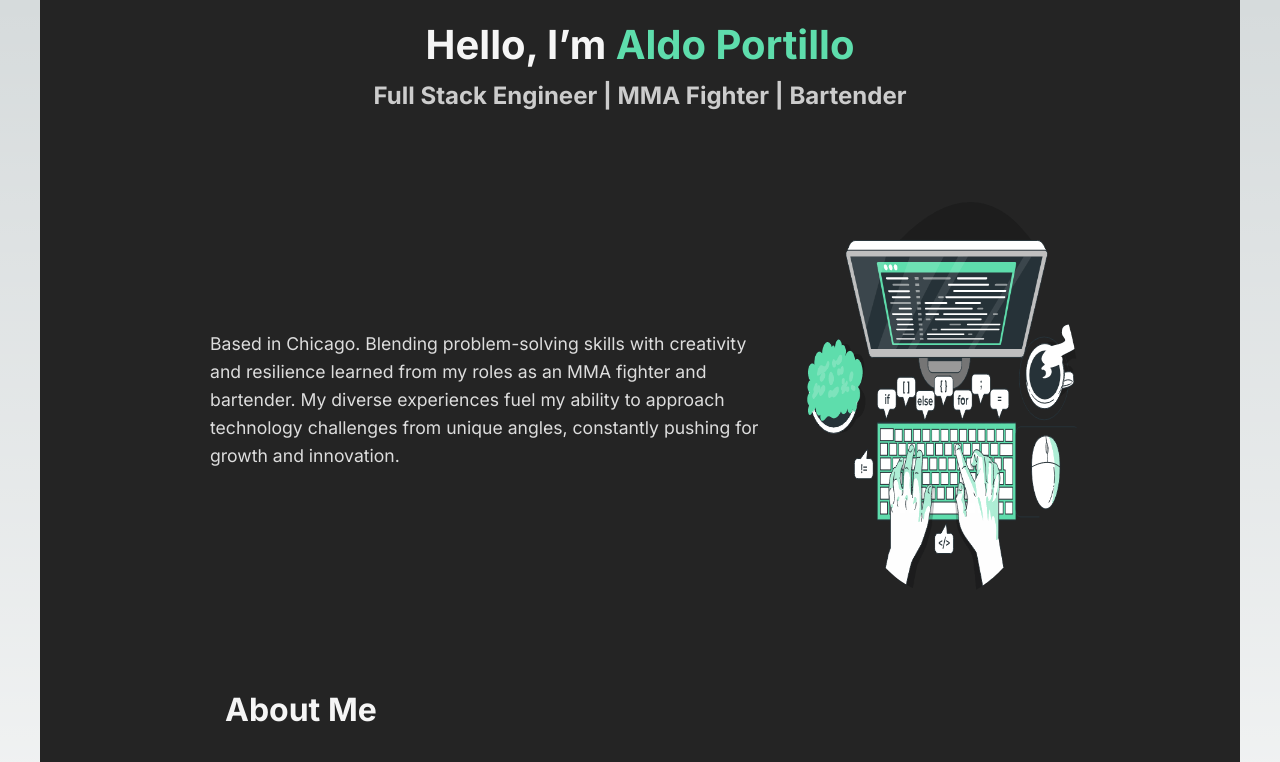
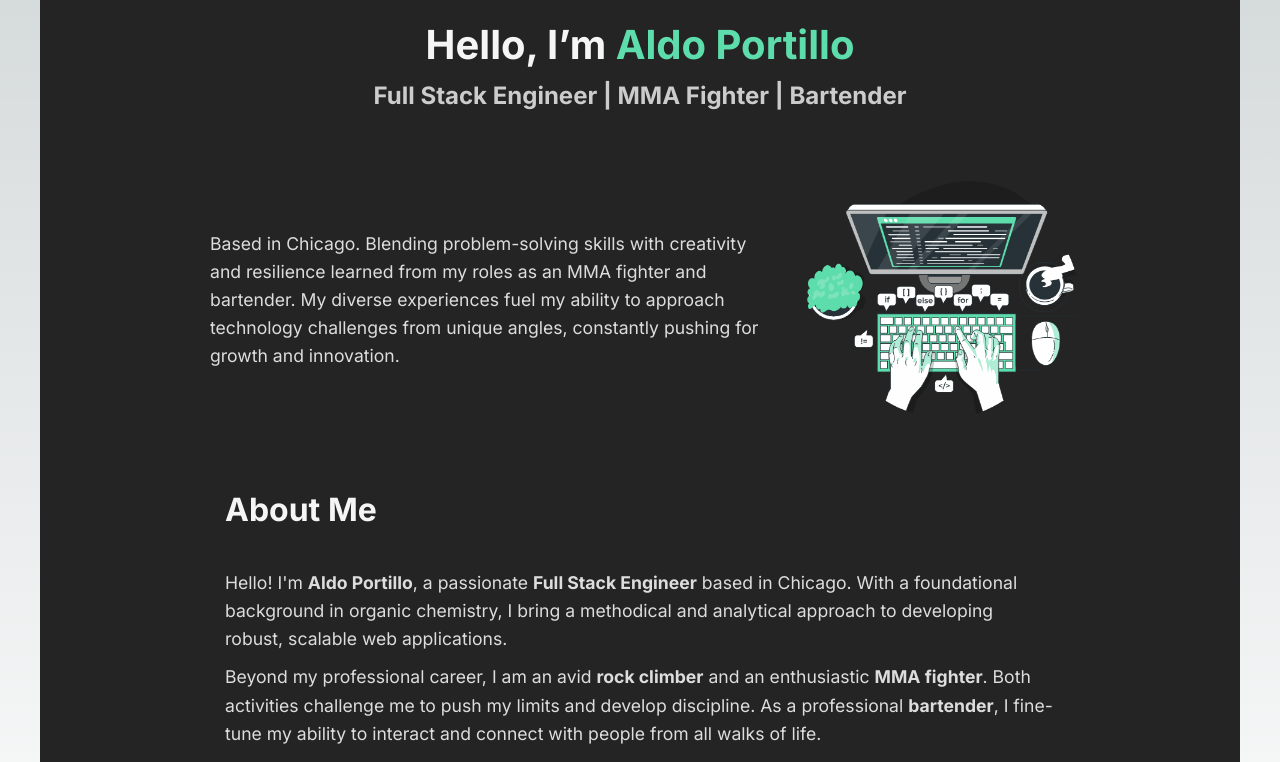
Before and after one commit to aldoportillo/portfolio-next, a Next.js app: page / in a window 1280 px wide. Shown: the top 762 px of the page. Built offline with nearby package versions, Linux system fonts and the light colour scheme.

Commit message:
Fix errors

```diff
--- a/src/app/page.js
+++ b/src/app/page.js
@@ -19,7 +19,7 @@ function Home({ blogData }) {
       </Header>
       <Subheader>Full Stack Engineer | MMA Fighter | Bartender</Subheader>
       <Inline>
-        <Image src={Typing} alt="Typing" />
+        <Image src={Typing} alt="Typing" priority unoptimized/>
         <Bio>
           Based in Chicago. Blending problem-solving skills with creativity and resilience learned from my roles as an MMA fighter and bartender. My diverse experiences fuel my ability to approach technology challenges from unique angles, constantly pushing for growth and innovation.
         </Bio>
--- a/src/components/HomeStyles/HomeStyles.js
+++ b/src/components/HomeStyles/HomeStyles.js
@@ -39,6 +39,7 @@ const Inline = styled.div`
 
   img {
     width: 100%;
+    height: auto;
     max-width: 300px;
     margin-top: 20px;
   }
```
